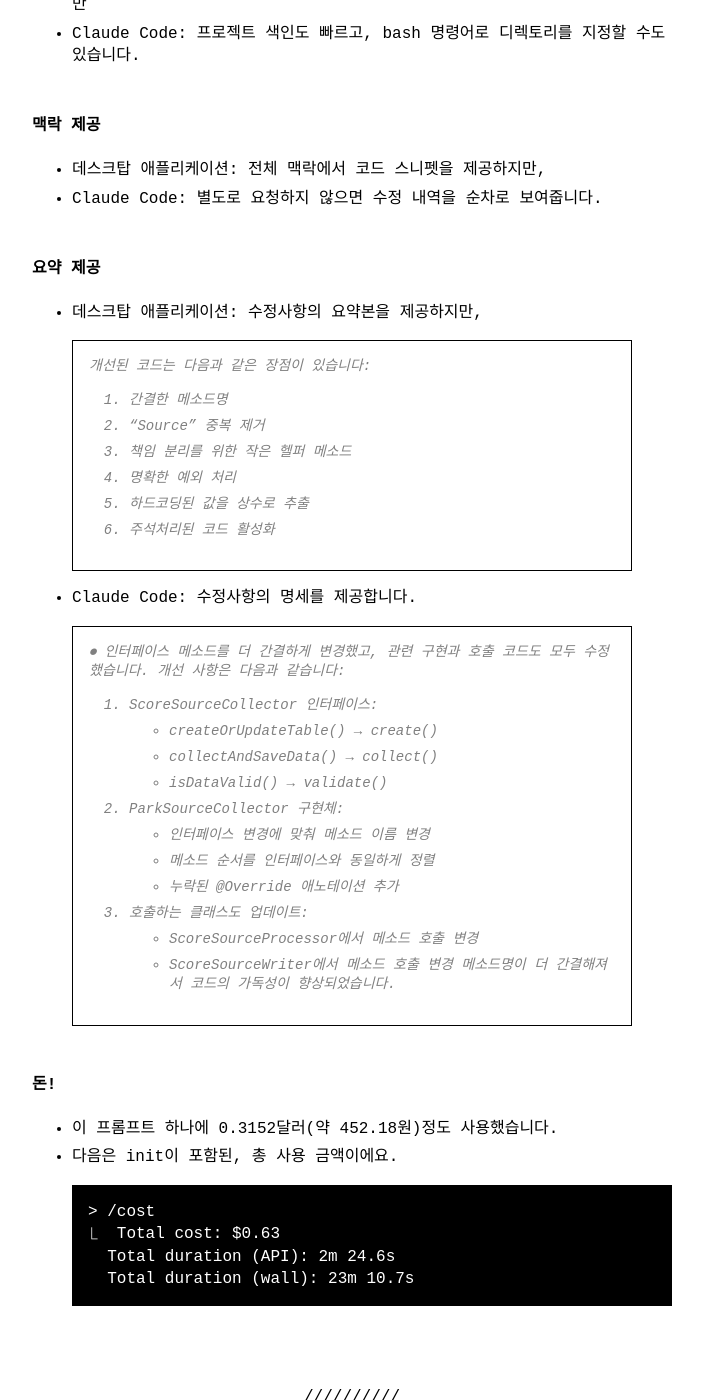
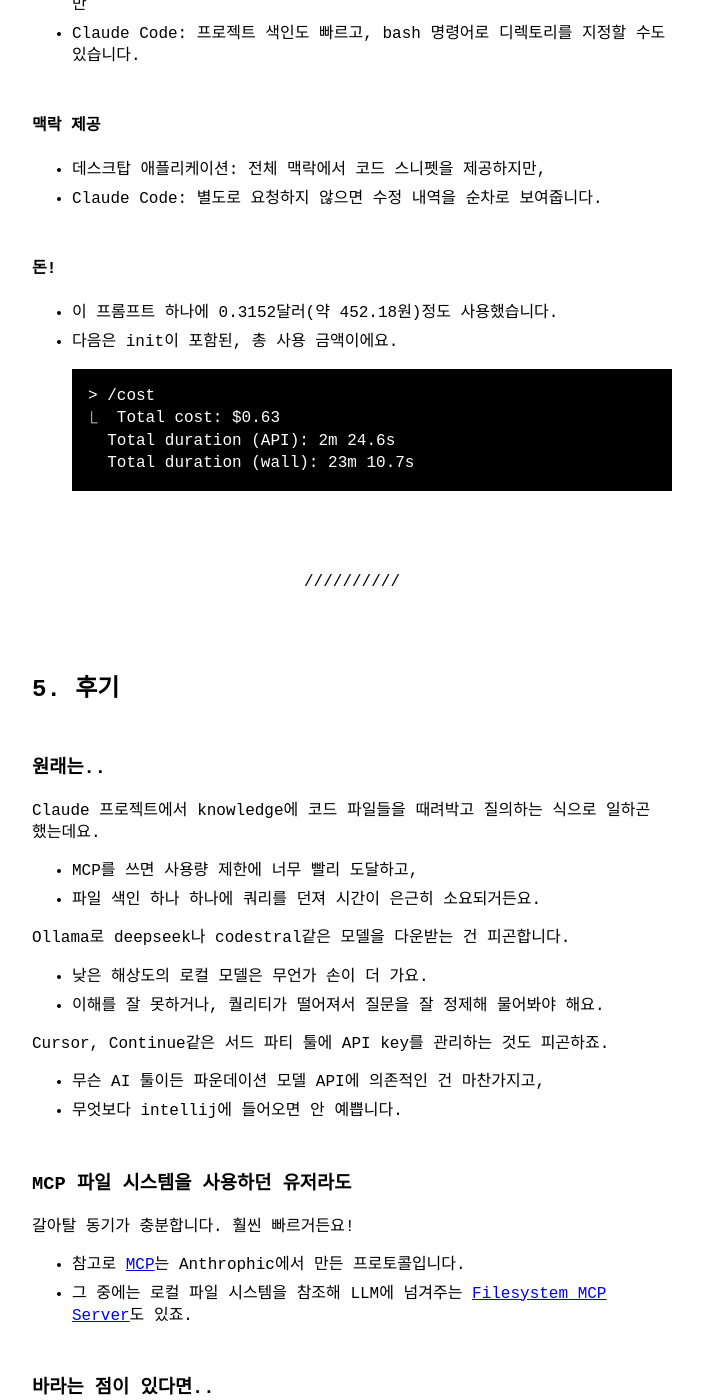
Before and after one commit to electronyoon/electronyoon.github.io, a Jekyll site: the page built from _posts/2025-02-26-claude-code-preview-후기.md, in a window 1280 px wide and 1400 px high, scrolled down 4751 px. Shown: the whole window, without its empty margins (288-991 px from the left). Built offline with Jekyll 4.4.1, drawn with Linux system fonts in a browser that asks for light colours.

Commit message:
modify post

```diff
--- a/_posts/2025-02-26-claude-code-preview-후기.md
+++ b/_posts/2025-02-26-claude-code-preview-후기.md
@@ -80,33 +80,6 @@
 - 데스크탑 애플리케이션: 전체 맥락에서 코드 스니펫을 제공하지만,
 - Claude Code: 별도로 요청하지 않으면 수정 내역을 순차로 보여줍니다.
 
-#### 요약 제공
-- 데스크탑 애플리케이션: 수정사항의 요약본을 제공하지만,
-
-> 개선된 코드는 다음과 같은 장점이 있습니다:
-> 1. 간결한 메소드명
-> 2. "Source" 중복 제거
-> 3. 책임 분리를 위한 작은 헬퍼 메소드
-> 4. 명확한 예외 처리
-> 5. 하드코딩된 값을 상수로 추출
-> 6. 주석처리된 코드 활성화
-
-- Claude Code: 수정사항의 명세를 제공합니다.
-
-> ⏺ 인터페이스 메소드를 더 간결하게 변경했고, 관련 구현과 호출 코드도 모두 수정했습니다. 개선 사항은 다음과 같습니다:
-> 1. ScoreSourceCollector 인터페이스:
-> - createOrUpdateTable() → create()
-> - collectAndSaveData() → collect()
-> - isDataValid() → validate()
-> 2. ParkSourceCollector 구현체:
-> - 인터페이스 변경에 맞춰 메소드 이름 변경
-> - 메소드 순서를 인터페이스와 동일하게 정렬
-> - 누락된 @Override 애노테이션 추가
-> 3. 호출하는 클래스도 업데이트:
-> - ScoreSourceProcessor에서 메소드 호출 변경
-> - ScoreSourceWriter에서 메소드 호출 변경
-> 메소드명이 더 간결해져서 코드의 가독성이 향상되었습니다.
-
 #### 돈!
 - 이 프롬프트 하나에 0.3152달러(약 452.18원)정도 사용했습니다.
 - 다음은 init이 포함된, 총 사용 금액이에요.
```
